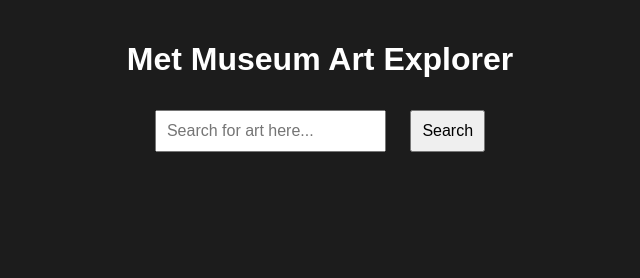
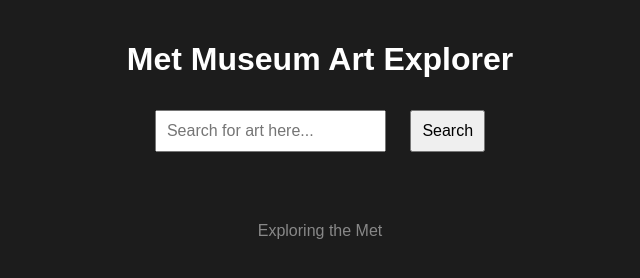
Before and after one commit to nickgriff99/api-project, a plain HTML site: page index.html in a window 1280 px wide. Shown: the whole page, without its empty margins (320-960 px from the left). Drawn offline with Linux system fonts and the light colour scheme.

Commit message:
added footer container and styling

```diff
--- a/index.html
+++ b/index.html
@@ -14,6 +14,11 @@
       <button id="searchButton">Search</button>
       <div id="results"></div>
     </div>
+    <div class="container">
+      <div class="footer-container">
+        <div>Exploring the Met</div>
+      </div>
+    </div>
 
     <script src="index.js" async defer></script>
   </body>
--- a/styles.css
+++ b/styles.css
@@ -35,3 +35,10 @@ input, button {
   max-width: 100%;
   border-radius: 4px;
 }
+
+.container .footer-container {
+  margin-top: 40px;
+  bottom: 0;
+  text-align: center;
+  color: #888;
+}
```
